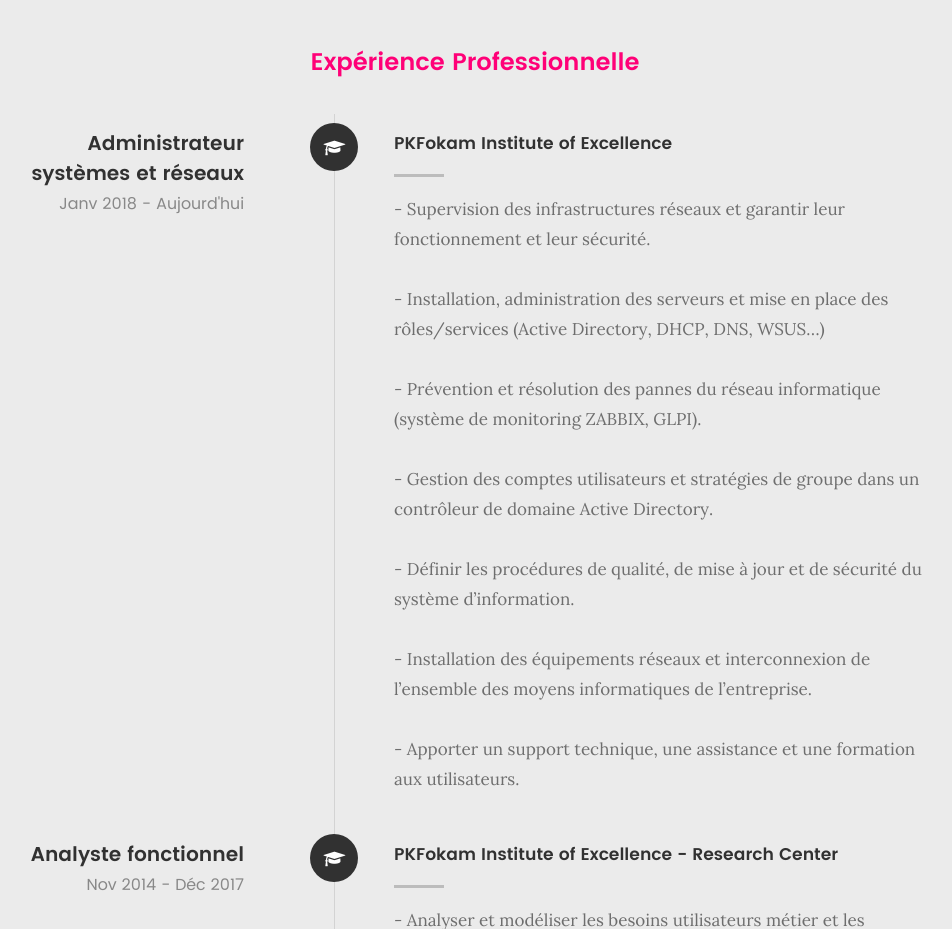
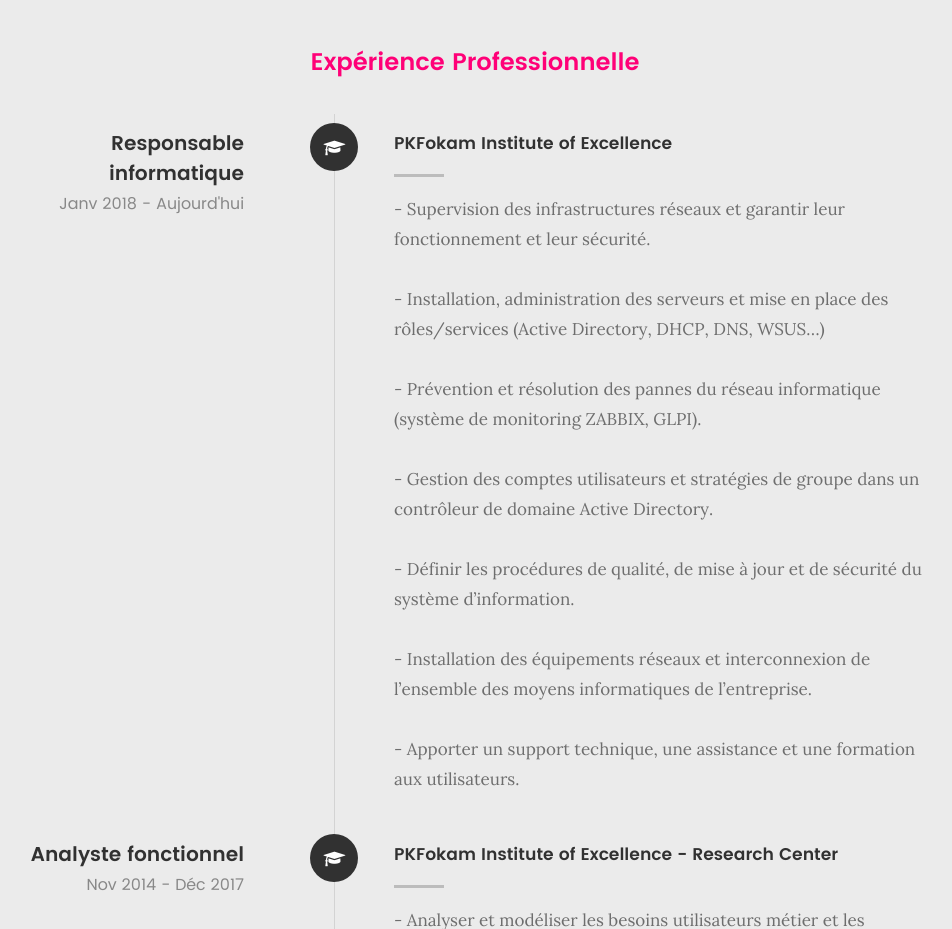
Before and after one commit to migueh-dirane/migueh-dirane.github.io, a plain HTML site: page index.html in a window 1280 px wide. Shown: the part 2042-2971 px from the top of the page, without its empty margins (165-1117 px from the left). Drawn offline with Linux system fonts and the light colour scheme; files whose address does not match are found by name.

Commit message:
Update index.html

```diff
--- a/index.html
+++ b/index.html
@@ -217,7 +217,7 @@
 	   				</div>
 
 	   				<div class="timeline-header">
-	   					<h3>Administrateur systèmes et réseaux</h3>
+	   					<h3>Responsable informatique</h3>
 	   					<p>Janv 2018 - Aujourd'hui</p>
 	   				</div>
 
```
